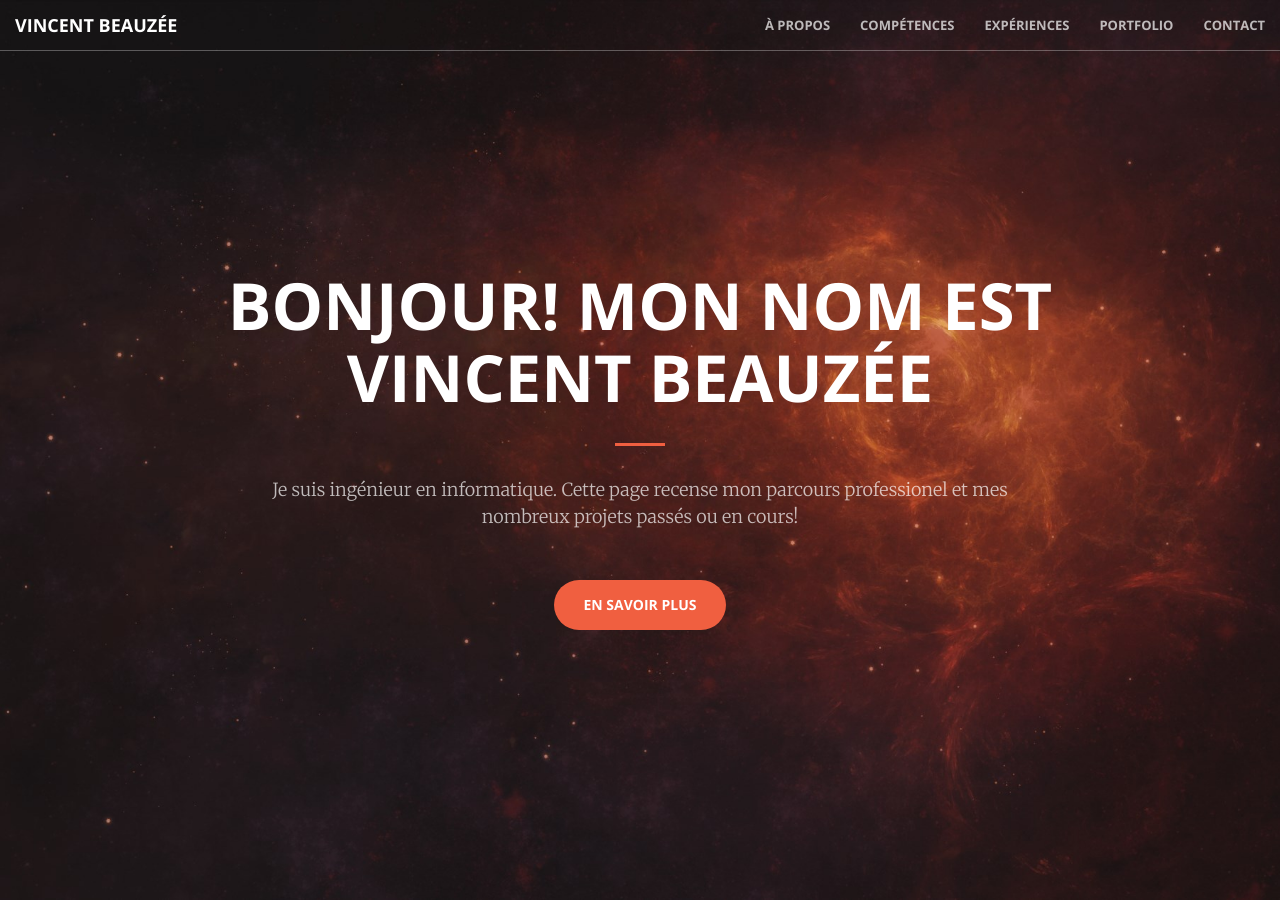
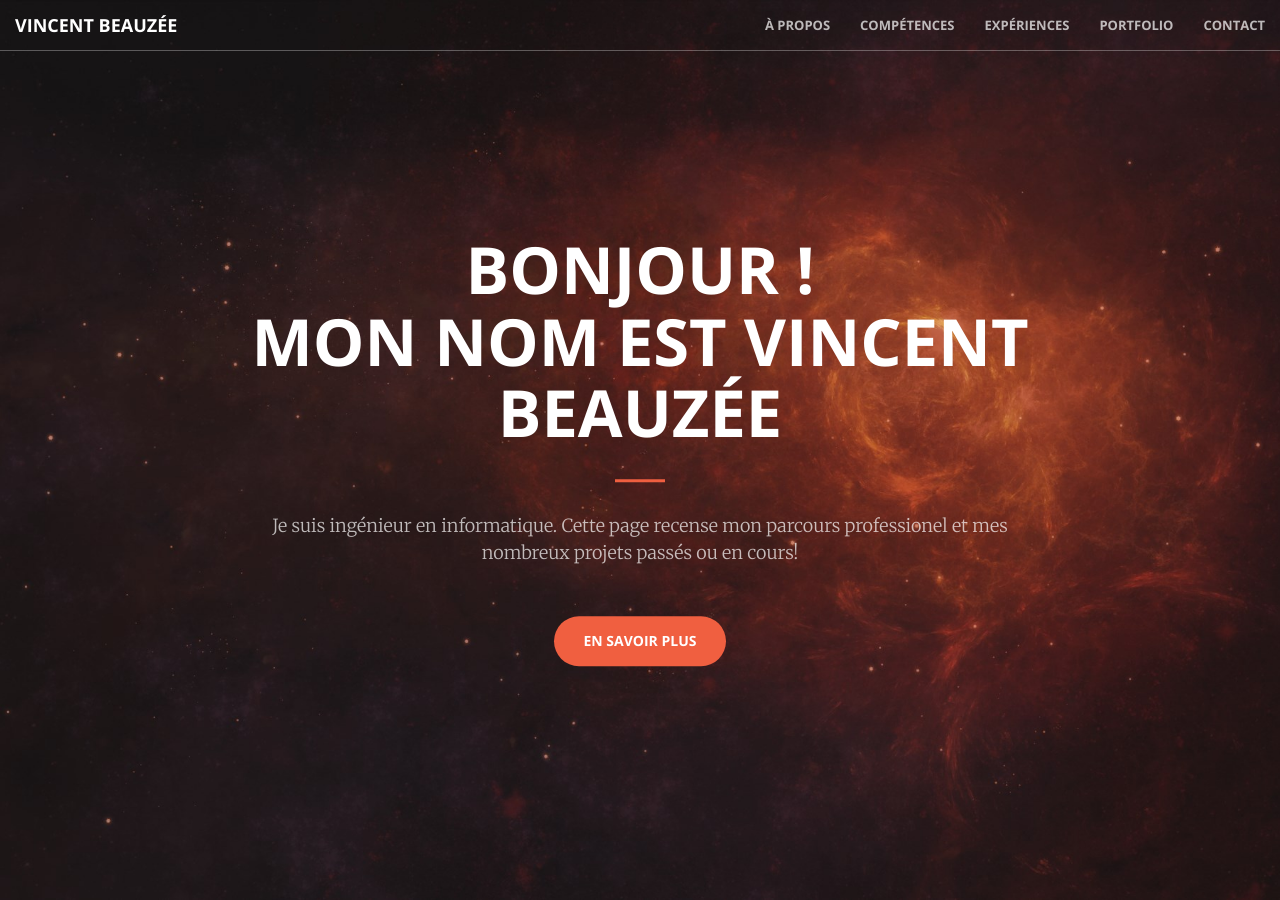
Before and after one commit to vBeauzee/vbeauzee.github.io, a Jekyll site: the page built from index.html, in a window 1280 px wide and 900 px high. Built offline with Jekyll 4.4.1, drawn with Linux system fonts in a browser that asks for light colours; some of the changed text lies outside the part shown.

Commit message:
update page layout + fix css link color

```diff
--- a/_includes/competences.html
+++ b/_includes/competences.html
@@ -2,7 +2,7 @@
     <div class="container">
         <div class="row">
             <div class="col-lg-12 text-center">
-                <h2 class="section-heading">Comp&eacute;tences</h2>
+                <h1 class="section-heading">Comp&eacute;tences</h1>
                 <hr class="primary">
             </div>
         </div>
--- a/_includes/experiences.html
+++ b/_includes/experiences.html
@@ -2,21 +2,21 @@
     <div class="container">
         <div class="row">
             <div class="col-lg-8 col-lg-offset-2 text-center">
-                <h2 class="section-heading">Exp&eacute;riences professionnelles</h2>
+                <h1 class="section-heading">Exp&Eacute;riences professionnelles</h1>
 
 				<hr class="light">
-				<h3>Depuis Juin 2014</h3>
+				<h2>Depuis Juin 2014</h2>
                 <p class="text-faded"><b>Ballistic Frogs :</b> Fondateur, Game Designer et D&eacute;veloppeur</p>
-				<p class="text-faded">J'ai co-fond&eacute; le studio de jeux indépendants <a src="http://www.ballisticfrogs.com">Ballistic Frogs</a>. J'y ai conçu mon premier jeu vid&eacute;o commercial : <a src="http://www.psychostarshiprampage.com">Psycho Starship Rampage</a>. Disponible sur PC/MAC/Linux depuis le 28 septembre 2015. Il est distribu&eacute; sur la plateforme majeure du jeux vidéo PC : <a src="http://store.steampowered.com/app/386560/?l=french">Steam</a></p>
+				<p class="text-faded">J'ai co-fond&eacute; le studio de jeux indépendants <a href="http://www.ballisticfrogs.com">Ballistic Frogs</a>. J'y ai conçu mon premier jeu vid&eacute;o commercial : <a href="http://www.psychostarshiprampage.com">Psycho Starship Rampage</a>. Disponible sur PC/MAC/Linux depuis le 28 septembre 2015. Il est distribu&eacute; sur la plateforme majeure du jeux vidéo PC : <a href="http://store.steampowered.com/app/386560/?l=french">Steam</a></p>
 
 				<hr class="light">
-				<h3>Depuis Octobre 2011</h3>
-                <p class="text-faded"><b>Sopra Steria Group :</b> Lead technique un SI t&eacute;l&eacute;com majeur</p>
+				<h2>Depuis Octobre 2011</h2>
+                <h3><b>Sopra Steria Group :</b> Lead technique un SI t&eacute;l&eacute;com majeur</h3>
 				<p class="text-faded">J'ai particip&eacute; &egrave; la conception, au d&eacute;veloppement et &egrave; la maintenance d'un sous-syt&egrave;me applicatif centrale du SI BIOS de l'op&eacute;rateur SFR. Actuellement utilis&eacute; en production cette application g&egrave;re en temps r&eacute;&eacute;l les commandes clients de l'op&eacute;rateur. J'en suis l'actuel leader technique</p>
 
 				<hr class="light">
-				<h3>De Janvier 2011 &agrave; Juillet 2011</h3>
-                <p class="text-faded"><b>Thales Communications et Sécurité :</b> Stagiaire R&D en interface tactile pour la guerre &eacute;l&eacute;tronique</p>
+				<h2>De Janvier 2011 &agrave; Juillet 2011</h2>
+                <h3><b>Thales Communications et Sécurité :</b> Stagiaire R&D en interface tactile pour la guerre &eacute;l&eacute;tronique</h3>
 				<p class="text-faded">Apr&egrave;s avoir effectu&eacute; un &eacute;tat de l'art, j'ai concu un prototype d'interface tactile pour un capteur de goniom&eacute;trie, destin&eacute;e &egrave; &ecirc;tre utilis&eacute; par les soldats sur les zones de conflits.</p>
             </div>
         </div>
--- a/_includes/header.html
+++ b/_includes/header.html
@@ -1,7 +1,7 @@
 <header>
     <div class="header-content">
         <div class="header-content-inner">
-            <h1>Bonjour! Mon nom est Vincent Beauz&Eacute;e</h1>
+            <h1>Bonjour !<br>Mon nom est Vincent Beauz&Eacute;e</h1>
             <hr>
             <p>Je suis ing&eacute;nieur en informatique. Cette page recense mon parcours professionel et mes nombreux projets pass&eacute;s ou en cours!</p>
             <a href="#competences" class="btn btn-primary btn-xl page-scroll">En savoir plus</a>
--- a/_sass/_base.scss
+++ b/_sass/_base.scss
@@ -27,7 +27,7 @@
     }
 }
 
-a.bg-primary {
+a.text-faded {
 	color: white;
     &:hover,
     &:focus {
```
